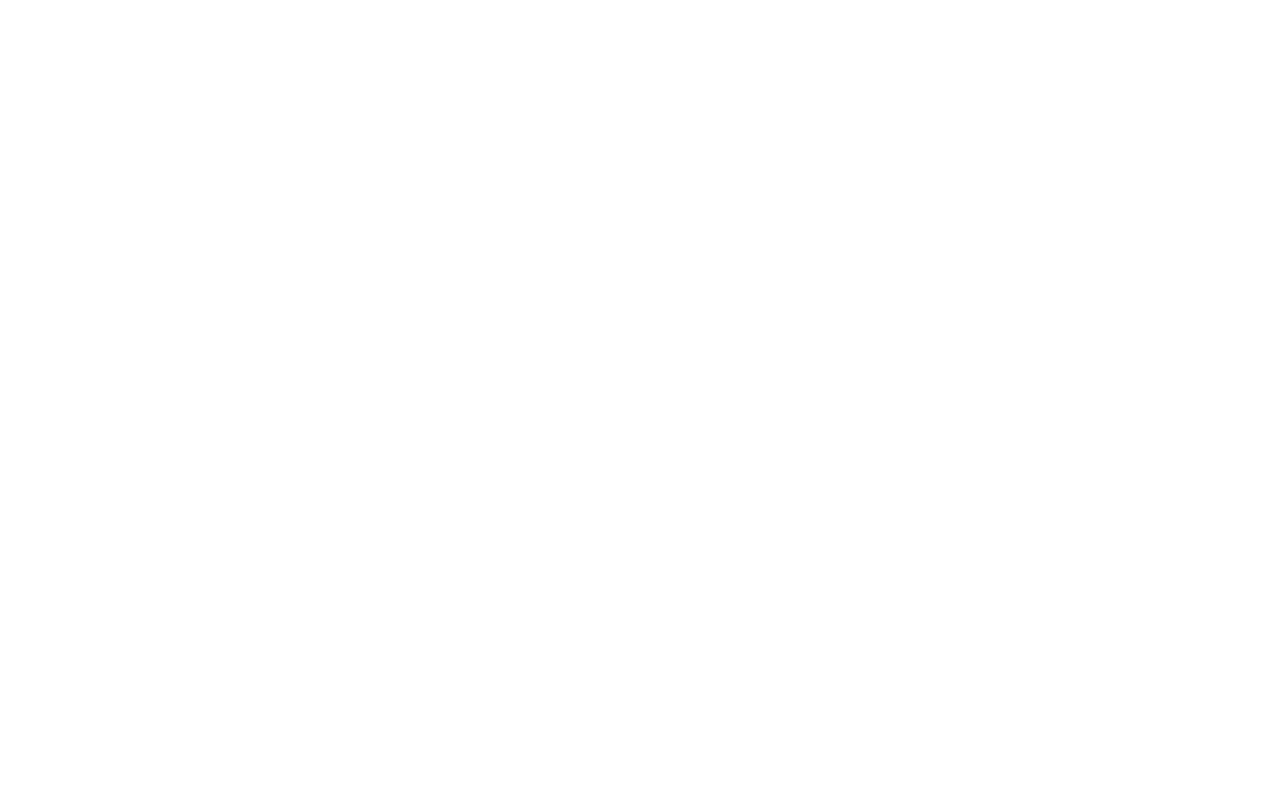
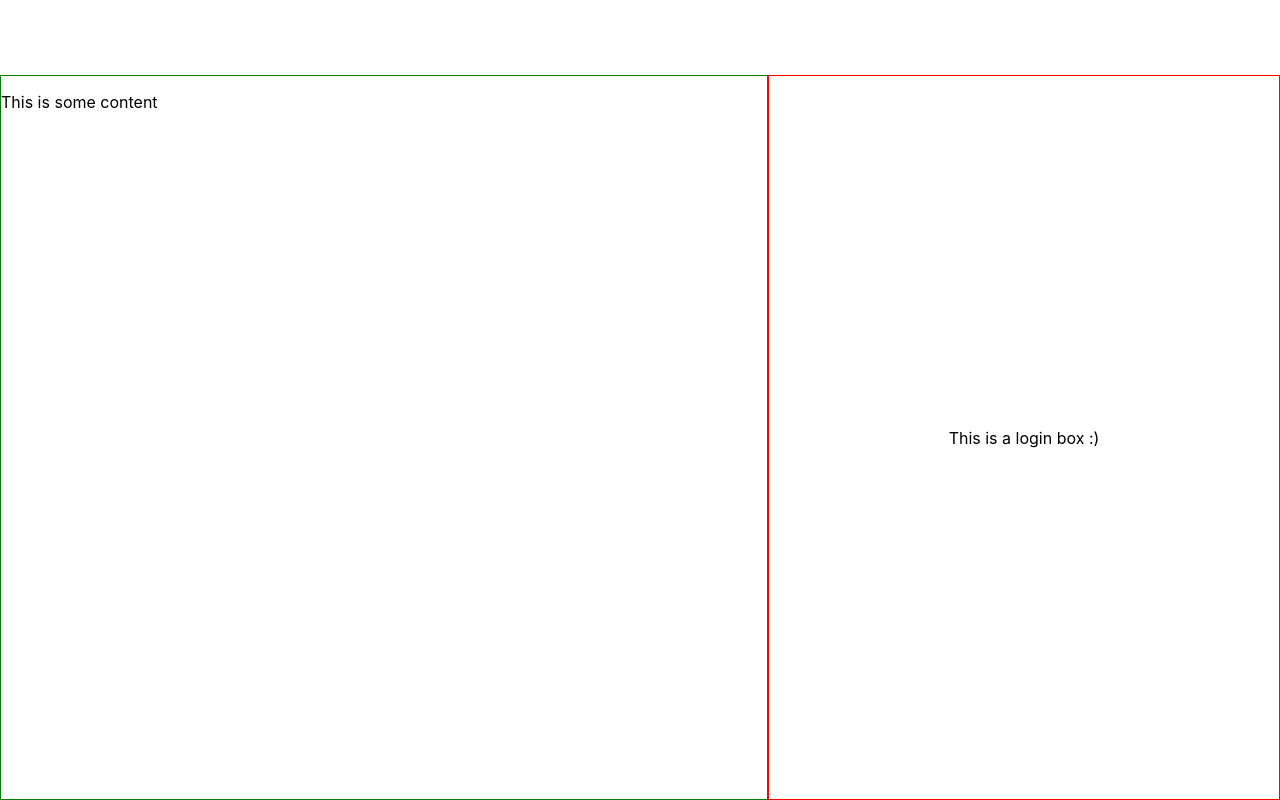
Before and after one commit to ucladevx/Aphrodite, a React (Create React App) app: page / in a window 1280 px wide. Built offline with nearby package versions, Linux system fonts and the light colour scheme.

Commit message:
landing page skeleton

```diff
--- /dev/null
+++ b/src/Pages/LandingPage/LandingPage.css
@@ -0,0 +1,24 @@
+.landing-wrapper {
+  width: 100vw;
+  height: 100vh;
+  display: grid;
+  grid-template-rows: 75px auto;
+  grid-template-columns: 1.5fr 1fr;
+  grid-template-areas:
+    "header header"
+    "leftside rightside"
+}
+
+.leftside {
+  grid-area: leftside;
+  display: flex;
+  border: 1px green solid;
+}
+
+.rightside {
+  grid-area: rightside;
+  display: flex;
+  justify-content: center;
+  align-items: center;
+  border: 1px red solid;
+}
--- a/src/Pages/LandingPage/LandingPage.js
+++ b/src/Pages/LandingPage/LandingPage.js
@@ -1,9 +1,17 @@
 import React, { Component } from 'react';
-
+import LoginBox from '../../Components/LoginBox/LoginBox';
+import './LandingPage.css';
 class LandingPage extends Component {
   render() {
     return (
-      <div></div>
+      <div className="landing-wrapper">
+        <div className="leftside">
+          <p>This is some content</p>
+        </div>
+        <div className="rightside">
+          <LoginBox />
+        </div>
+      </div>
     );
   }
 }
```
